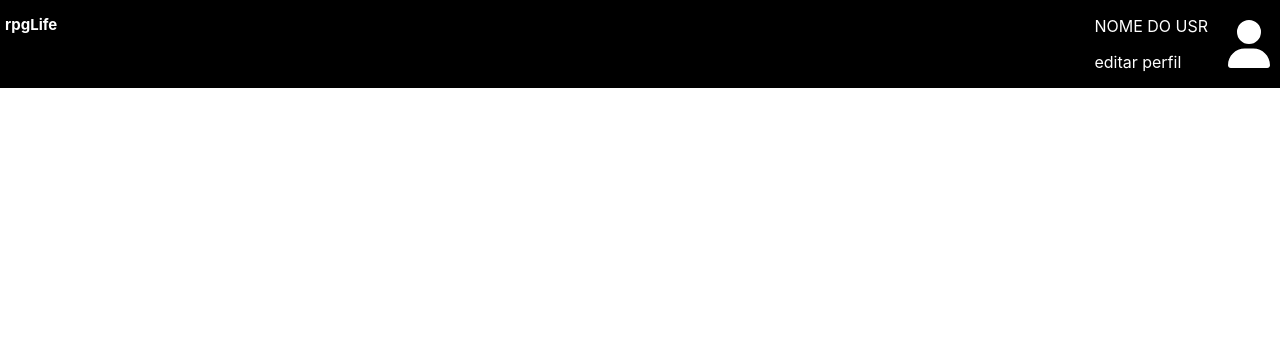
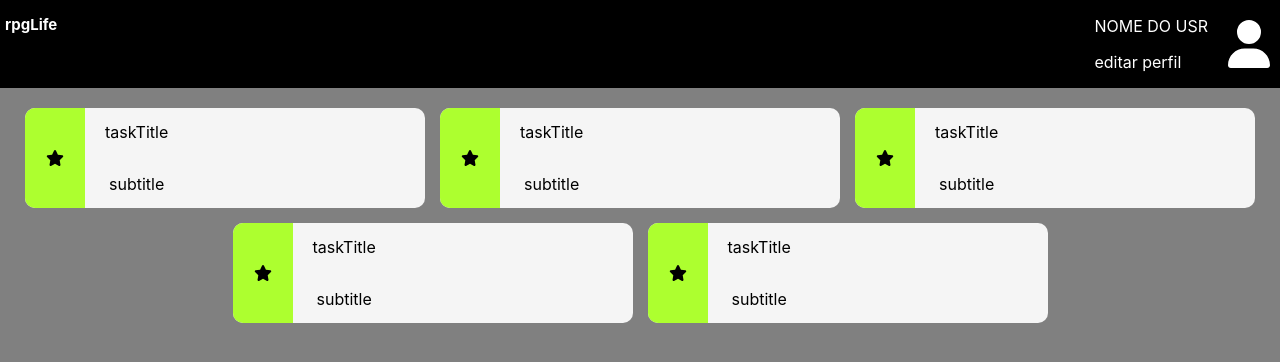
Before and after one commit to ArturVRSampaio/rpglife, a Next.js app: page / in a window 1280 px wide. Shown: the top 362 px of the page. Built offline with nearby package versions, Linux system fonts and the light colour scheme.

Commit message:
main content skeleton

```diff
--- a/src/components/globalComponents/navbarComponent.tsx
+++ /dev/null
@@ -1,23 +0,0 @@
-import React from "react";
-import styles from "../../styles/Home.module.css";
-import {FontAwesomeIcon} from "@fortawesome/react-fontawesome";
-import {faUser} from "@fortawesome/free-solid-svg-icons";
-
-function navbarComponent() {
-  return (
-      <div className={styles.navBar}>
-          <div className={styles.navbarAppTitle}>
-              <p>rpgLife</p>
-          </div>
-          <div className={styles.navbarUser}>
-              <div>
-                  <p>NOME DO USR</p>
-                  <p>editar perfil</p>
-              </div>
-              <FontAwesomeIcon icon={faUser} size={"3x"}/>
-          </div>
-      </div>
-  );
-}
-
-export default navbarComponent;
--- /dev/null
+++ b/src/components/navbarComponent.tsx
@@ -0,0 +1,23 @@
+import React from "react";
+import styles from "../styles/Home.module.css";
+import {FontAwesomeIcon} from "@fortawesome/react-fontawesome";
+import {faUser} from "@fortawesome/free-solid-svg-icons";
+
+function navbarComponent() {
+  return (
+      <div className={styles.navBar}>
+          <div className={styles.navbarAppTitle}>
+              <p>rpgLife</p>
+          </div>
+          <div className={styles.navbarUser}>
+              <div>
+                  <p>NOME DO USR</p>
+                  <p>editar perfil</p>
+              </div>
+              <FontAwesomeIcon icon={faUser} size={"3x"}/>
+          </div>
+      </div>
+  );
+}
+
+export default navbarComponent;
--- /dev/null
+++ b/src/components/scheduleContent/card.tsx
@@ -0,0 +1,20 @@
+import React from "react";
+import styles from "../../styles/Home.module.css";
+import {FontAwesomeIcon} from "@fortawesome/react-fontawesome";
+import {faStar, faTasksAlt} from "@fortawesome/free-solid-svg-icons";
+
+function card() {
+    return (
+            <div className={styles.scheduledEvent}>
+                <div className={styles.leftContent}>
+                    <FontAwesomeIcon icon={faStar} />
+                </div>
+                <div className={styles.rightContent}>
+                    <p>taskTitle</p>
+                    <p>subtitle</p>
+                </div>
+            </div>
+    );
+}
+
+export default card;
--- /dev/null
+++ b/src/components/scheduleContent/scheduleContent.tsx
@@ -0,0 +1,17 @@
+import React from "react";
+import styles from "../../styles/Home.module.css";
+import Card from "./card";
+
+function scheduleContent() {
+    return (
+        <div className={styles.mainContent}>
+            <Card/>
+            <Card/>
+            <Card/>
+            <Card/>
+            <Card/>
+        </div>
+    );
+}
+
+export default scheduleContent;
--- a/src/pages/index.tsx
+++ b/src/pages/index.tsx
@@ -1,14 +1,14 @@
 import type { NextPage } from 'next'
 import styles from '../styles/Home.module.css'
-import NavbarComponent from "../components/globalComponents/navbarComponent";
+import NavbarComponent from "../components/navbarComponent";
+import ScheduleContent from "../components/scheduleContent/scheduleContent";
 
 const Home: NextPage = () => {
   return (
       <>
       <NavbarComponent/>
-      <div className={styles.mainContent}>
+      <ScheduleContent/>
 
-      </div>
 
       </>
   )
--- a/src/styles/Home.module.css
+++ b/src/styles/Home.module.css
@@ -28,9 +28,44 @@
 .mainContent{
   width: 100%;
   height: 100%;
+
+  display: flex;
+  flex-flow: row wrap;
+  align-items: flex-start;
+  justify-content: center;
+  padding-top: 20px;
+
+  gap: 15px;
+}
+
+
+.scheduledEvent{
+  background-color: #f5f5f5;
+  border-radius: 10px;
+
+  width: 95%;
+  max-width: 400px;
+  height: 100px;
+  display: flex;
+  flex-direction: row;
+}
+
+.leftContent{
+  width: 15%;
+  background-color: greenyellow;
+  height: 100%;
   display: flex;
   flex-direction: column;
+  justify-content: center;
   align-items: center;
+  border-radius: 10px 0 0 10px;
+}
+
+.rightContent{
+  padding-left: 20px;
+  height: 100%;
+  display: flex;
+  flex-direction: column;
   justify-content: center;
-  background-color: gray;
+  align-items: center;
 }
--- a/src/styles/globals.css
+++ b/src/styles/globals.css
@@ -2,6 +2,7 @@ html,
 body {
   padding: 0;
   margin: 0;
+  background-color: gray;
   font-family: -apple-system, BlinkMacSystemFont, Segoe UI, Roboto, Oxygen,
     Ubuntu, Cantarell, Fira Sans, Droid Sans, Helvetica Neue, sans-serif;
 }
```
Also changed, not shown: 1 other file (tests, documents, lock files or other folders).
